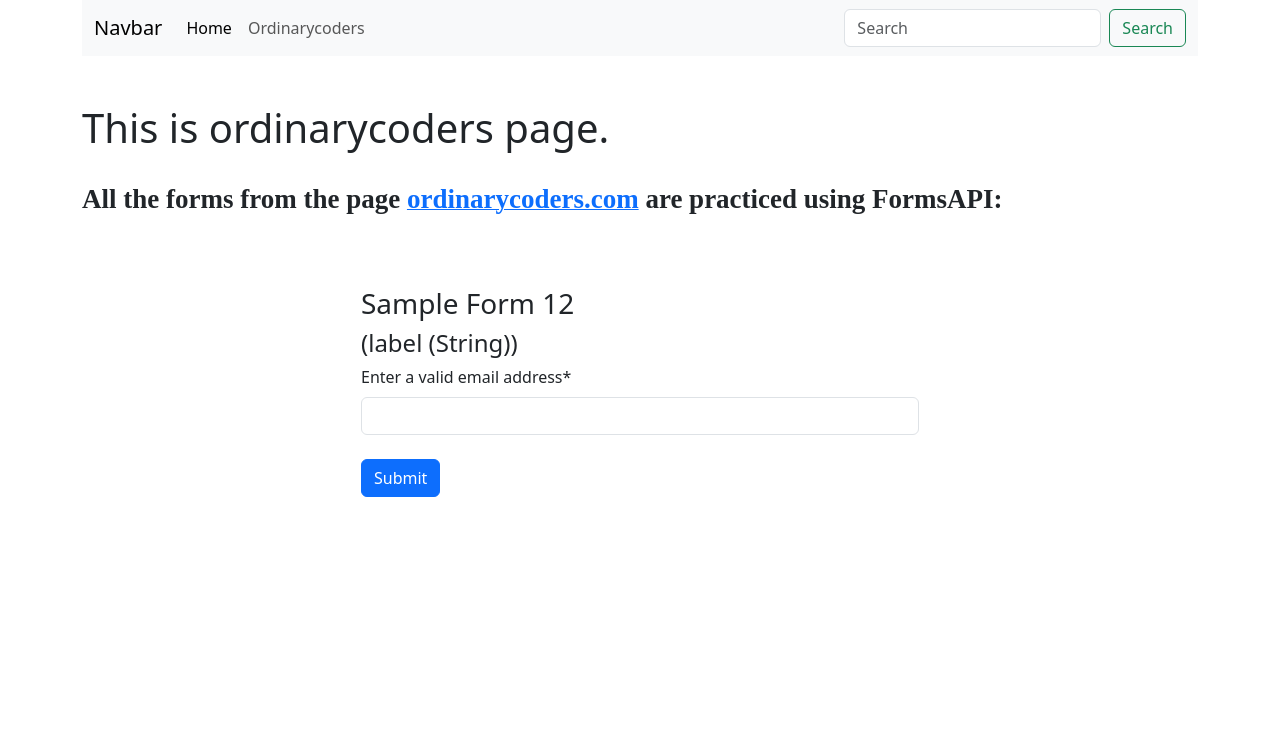
After one commit to MZahidKamal/Module14p5_Project01_Practice_Forms, a Django app: page /ordinarycoders/ in a window 1280 px wide. The commit adds this page. Shown: the top 738 px of the page. Run offline with Django 5.2, Linux system fonts and the light colour scheme; some libraries are stand-ins or nearby versions.

Commit message:
Daily Learning & Commit

```diff
--- /dev/null
+++ b/first_app_formAPI/forms.py
@@ -0,0 +1,50 @@
+from django import forms
+from django.forms.widgets import NumberInput
+
+
+class SampleForm01(forms.Form):
+    name = forms.CharField(max_length=50, label='Full Name')
+
+
+class SampleForm02(forms.Form):
+    comment = forms.CharField(widget=forms.Textarea, max_length=2000, label='Write your comment')
+
+
+class SampleForm03(forms.Form):
+    comment = forms.CharField(widget=forms.Textarea(attrs={'rows': 3}))
+
+
+class SampleForm04(forms.Form):
+    email = forms.EmailField()
+
+
+class SampleForm05(forms.Form):
+    agree = forms.BooleanField()
+
+
+class SampleForm06(forms.Form):
+    date = forms.DateField()
+
+
+class SampleForm07(forms.Form):
+    date = forms.DateField(widget=NumberInput(attrs={'type': 'date'}))
+
+
+YEAR_CHOICES = ['1980', '1981', '1982']
+class SampleForm08(forms.Form):
+    date = forms.DateField(widget=forms.SelectDateWidget(years=YEAR_CHOICES))
+
+
+class SampleForm09(forms.Form):
+    value = forms.DecimalField()
+
+
+class SampleForm10(forms.Form):
+    email = forms.EmailField(required=False)
+
+
+class SampleForm11(forms.Form):
+    message = forms.CharField(min_length=10, max_length=20)
+
+class SampleForm12(forms.Form):
+    email = forms.EmailField(label='Enter a valid email address')
--- a/first_app_formAPI/templates/first_app_formAPI/about.html
+++ /dev/null
@@ -1,5 +0,0 @@
-{% extends 'base.html' %}
-
-{% block page_independent_content %}
-	<h1>This is about page.</h1>
-{% endblock %}
--- /dev/null
+++ b/first_app_formAPI/templates/first_app_formAPI/ordinarycoders.html
@@ -0,0 +1,147 @@
+{% extends 'base.html' %}
+{% load crispy_forms_filters %}
+{% load crispy_forms_tags %}
+
+{% block page_independent_content %}
+	<h1>This is ordinarycoders page.</h1>
+	<br>
+
+	<p style='margin: 0cm;font-size:11.0pt;font-family:"Calibri",sans-serif;line-height:normal;'><strong><span style='font-size:27px;font-family:"Times New Roman",serif;'>All the forms from the page </span></strong><a href="https://ordinarycoders.com/blog/article/using-django-form-fields-and-widgets"><strong><span style='font-size:27px;font-family:"Times New Roman",serif;'>ordinarycoders.com</span></strong></a><strong><span style='font-size:27px;font-family:"Times New Roman",serif;'> are practiced using FormsAPI:&nbsp;</span></strong></p>
+	<br>
+
+{#	<form method="post" action="" enctype="multipart/form-data" style="width: 50%; height: 500px; margin: auto" class="pt-5">#}
+		{#CSRF Token Added here.#}
+{#		{% csrf_token %}#}
+{#		<h3>Sample Form 01</h3>#}
+{#		<h4>(CharField)</h4>#}
+{#		{{ form01 | crispy }}#}
+{#		<button type="submit" class="btn btn-primary mt-2">Submit</button>#}
+{#	</form>#}
+
+{#	<form method="post" action="" enctype="multipart/form-data" style="width: 50%; height: 500px; margin: auto" class="pt-5">#}
+		{#CSRF Token Added here.#}
+{#		{% csrf_token %}#}
+{#		<h3>Sample Form 02</h3>#}
+{#		<h4>(CharField() with Textarea widget)</h4>#}
+{#		{{ form02 | crispy }}#}
+{#		<button type="submit" class="btn btn-primary mt-2">Submit</button>#}
+{#	</form>#}
+
+{#	<form method="post" action="" enctype="multipart/form-data" style="width: 50%; height: 500px; margin: auto" class="pt-5">#}
+		{#CSRF Token Added here.#}
+{#		{% csrf_token %}#}
+{#		<h3>Sample Form 03</h3>#}
+{#		<h4>(CharField() with Textarea widget attribute)</h4>#}
+{#		{{ form03 | crispy }}#}
+{#		<button type="submit" class="btn btn-primary mt-2">Submit</button>#}
+{#	</form>#}
+
+{#	<form method="post" action="" enctype="multipart/form-data" style="width: 50%; height: 500px; margin: auto" class="pt-5">#}
+		{#CSRF Token Added here.#}
+{#		{% csrf_token %}#}
+{#		<h3>Sample Form 04</h3>#}
+{#		<h4>(EmailField())</h4>#}
+{#		{{ form04 | crispy }}#}
+{#		<button type="submit" class="btn btn-primary mt-2">Submit</button>#}
+{#	</form>#}
+
+{#	<form method="post" action="" enctype="multipart/form-data" style="width: 50%; height: 500px; margin: auto" class="pt-5">#}
+		{#CSRF Token Added here.#}
+{#		{% csrf_token %}#}
+{#		<h3>Sample Form 05</h3>#}
+{#		<h4>(BooleanField())</h4>#}
+{#		{{ form05 | crispy }}#}
+{#		<button type="submit" class="btn btn-primary mt-2">Submit</button>#}
+{#	</form>#}
+
+{#	<form method="post" action="" enctype="multipart/form-data" style="width: 50%; height: 500px; margin: auto" class="pt-5">#}
+		{#CSRF Token Added here.#}
+{#		{% csrf_token %}#}
+{#		<h3>Sample Form 06</h3>#}
+{#		<h4>(DateField())</h4>#}
+{#		{{ form06 | crispy }}#}
+{#		<button type="submit" class="btn btn-primary mt-2">Submit</button>#}
+{#	</form>#}
+
+{#	<form method="post" action="" enctype="multipart/form-data" style="width: 50%; height: 500px; margin: auto" class="pt-5">#}
+		{#CSRF Token Added here.#}
+{#		{% csrf_token %}#}
+{#		<h3>Sample Form 07</h3>#}
+{#		<h4>(DateField() with NumberInput widget attribute)</h4>#}
+{#		{{ form07 | crispy }}#}
+{#		<button type="submit" class="btn btn-primary mt-2">Submit</button>#}
+{#	</form>#}
+
+{#	<form method="post" action="" enctype="multipart/form-data" style="width: 50%; height: 500px; margin: auto" class="pt-5">#}
+		{#CSRF Token Added here.#}
+{#		{% csrf_token %}#}
+{#		<h3>Sample Form 08</h3>#}
+{#		<h4>(DateField() with SelectDateWidget widget)</h4>#}
+{#		{{ form08 | crispy }}#}
+{#		<button type="submit" class="btn btn-primary mt-2">Submit</button>#}
+{#	</form>#}
+
+{#	<form method="post" action="" enctype="multipart/form-data" style="width: 50%; height: 500px; margin: auto" class="pt-5">#}
+		{#CSRF Token Added here.#}
+{#		{% csrf_token %}#}
+{#		<h3>Sample Form 09</h3>#}
+{#		<h4>(DecimalField())</h4>#}
+{#		{{ form09 | crispy }}#}
+{#		<button type="submit" class="btn btn-primary mt-2">Submit</button>#}
+{#	</form>#}
+
+{#	<form method="post" action="" enctype="multipart/form-data" style="width: 50%; height: 500px; margin: auto" class="pt-5">#}
+		{#CSRF Token Added here.#}
+{#		{% csrf_token %}#}
+{#		<h3>Sample Form 10</h3>#}
+{#		<h4>(required (Boolean))</h4>#}
+{#		{{ form10 | crispy }}#}
+{#		<button type="submit" class="btn btn-primary mt-2">Submit</button>#}
+{#	</form>#}
+
+{#	<form method="post" action="" enctype="multipart/form-data" style="width: 50%; height: 500px; margin: auto" class="pt-5">#}
+		{#CSRF Token Added here.#}
+{#		{% csrf_token %}#}
+{#		<h3>Sample Form 11</h3>#}
+{#		<h4>(max_length and min_length)</h4>#}
+{#		{{ form11 | crispy }}#}
+{#		<button type="submit" class="btn btn-primary mt-2">Submit</button>#}
+{#	</form>#}
+
+	<form method="post" action="" enctype="multipart/form-data" style="width: 50%; height: 500px; margin: auto" class="pt-5">
+		{#CSRF Token Added here.#}
+		{% csrf_token %}
+		<h3>Sample Form 12</h3>
+		<h4>(label (String))</h4>
+		{{ form12 | crispy }}
+		<button type="submit" class="btn btn-primary mt-2">Submit</button>
+	</form>
+
+
+
+
+
+
+
+
+
+
+
+
+
+
+
+
+
+
+
+
+
+
+
+
+
+
+
+
+{% endblock %}
--- a/first_app_formAPI/urls.py
+++ b/first_app_formAPI/urls.py
@@ -1,8 +1,8 @@
 from django.urls import path
-from .views import home, about
+from .views import home, ordinarycoders
 
 urlpatterns = [
     path('', home, name='home'),
     path('home/', home, name='home'),
-    path('about/', about, name='about'),
+    path('ordinarycoders/', ordinarycoders, name='ordinarycoders'),
 ]
--- a/first_app_formAPI/views.py
+++ b/first_app_formAPI/views.py
@@ -1,8 +1,148 @@
 from django.shortcuts import render
+from .forms import (SampleForm01, SampleForm02, SampleForm03, SampleForm04,
+                    SampleForm05, SampleForm06, SampleForm07, SampleForm08,
+                    SampleForm09, SampleForm10, SampleForm11, SampleForm12)
 
 # Create your views here.
 def home(request):
     return render(request, 'first_app_formAPI/home.html')
 
-def about(request):
-    return render(request, 'first_app_formAPI/about.html')
+def ordinarycoders(request):
+    form01 = sample_form_01_views_function(request)
+    form02 = sample_form_02_views_function(request)
+    form03 = sample_form_03_views_function(request)
+    form04 = sample_form_04_views_function(request)
+    form05 = sample_form_05_views_function(request)
+    form06 = sample_form_06_views_function(request)
+    form07 = sample_form_07_views_function(request)
+    form08 = sample_form_08_views_function(request)
+    form09 = sample_form_09_views_function(request)
+    form10 = sample_form_10_views_function(request)
+    form11 = sample_form_11_views_function(request)
+    form12 = sample_form_12_views_function(request)
+
+    context = {
+        'form01': form01,
+        'form02': form02,
+        'form03': form03,
+        'form04': form04,
+        'form05': form05,
+        'form06': form06,
+        'form07': form07,
+        'form08': form08,
+        'form09': form09,
+        'form10': form10,
+        'form11': form11,
+        'form12': form12,
+    }
+
+    return render(request, 'first_app_formAPI/ordinarycoders.html', context)
+
+def sample_form_01_views_function(request):
+    if request.method == 'POST':
+        form = SampleForm01(request.POST)
+        if form.is_valid():
+            print(form.cleaned_data)
+    else:
+        form = SampleForm01()
+    return form
+
+def sample_form_02_views_function(request):
+    if request.method == 'POST':
+        form = SampleForm02(request.POST)
+        if form.is_valid():
+            print(form.cleaned_data)
+    else:
+        form = SampleForm02()
+    return form
+
+def sample_form_03_views_function(request):
+    if request.method == 'POST':
+        form = SampleForm03(request.POST)
+        if form.is_valid():
+            print(form.cleaned_data)
+    else:
+        form = SampleForm03()
+    return form
+
+def sample_form_04_views_function(request):
+    if request.method == 'POST':
+        form = SampleForm04(request.POST)
+        if form.is_valid():
+            pass
+            # print(form.cleaned_data)
+    else:
+        form = SampleForm04()
+    return form
+
+def sample_form_05_views_function(request):
+    if request.method == 'POST':
+        form = SampleForm05(request.POST)
+        if form.is_valid():
+            print(form.cleaned_data)
+    else:
+        form = SampleForm05()
+    return form
+
+def sample_form_06_views_function(request):
+    if request.method == 'POST':
+        form = SampleForm06(request.POST)
+        if form.is_valid():
+            print(form.cleaned_data)
+    else:
+        form = SampleForm06()
+    return form
+
+def sample_form_07_views_function(request):
+    if request.method == 'POST':
+        form = SampleForm07(request.POST)
+        if form.is_valid():
+            print(form.cleaned_data)
+    else:
+        form = SampleForm07()
+    return form
+
+def sample_form_08_views_function(request):
+    if request.method == 'POST':
+        form = SampleForm08(request.POST)
+        if form.is_valid():
+            print(form.cleaned_data)
+    else:
+        form = SampleForm08()
+    return form
+
+def sample_form_09_views_function(request):
+    if request.method == 'POST':
+        form = SampleForm09(request.POST)
+        if form.is_valid():
+            print(form.cleaned_data)
+    else:
+        form = SampleForm09()
+    return form
+
+def sample_form_10_views_function(request):
+    if request.method == 'POST':
+        form = SampleForm10(request.POST)
+        if form.is_valid():
+            print(form.cleaned_data)
+    else:
+        form = SampleForm10()
+    return form
+
+def sample_form_11_views_function(request):
+    if request.method == 'POST':
+        form = SampleForm11(request.POST)
+        if form.is_valid():
+            print(form.cleaned_data)
+    else:
+        form = SampleForm11()
+    return form
+
+def sample_form_12_views_function(request):
+    if request.method == 'POST':
+        form = SampleForm12(request.POST)
+        if form.is_valid():
+            print(form.cleaned_data)
+    else:
+        form = SampleForm12()
+    return form
--- a/templates/base.html
+++ b/templates/base.html
@@ -32,7 +32,7 @@
 						<a class="nav-link active" aria-current="page" href="{% url 'home' %}">Home</a>
 					</li>
 					<li class="nav-item">
-						<a class="nav-link" href="{% url 'about' %}">About</a>
+						<a class="nav-link" href="{% url 'ordinarycoders' %}">Ordinarycoders</a>
 					</li>
 				</ul>
 				<form class="d-flex" role="search">
```
Also changed, not shown: first_app_formAPI/templates/first_app_formAPI/home.html (+20 -1 lines).
